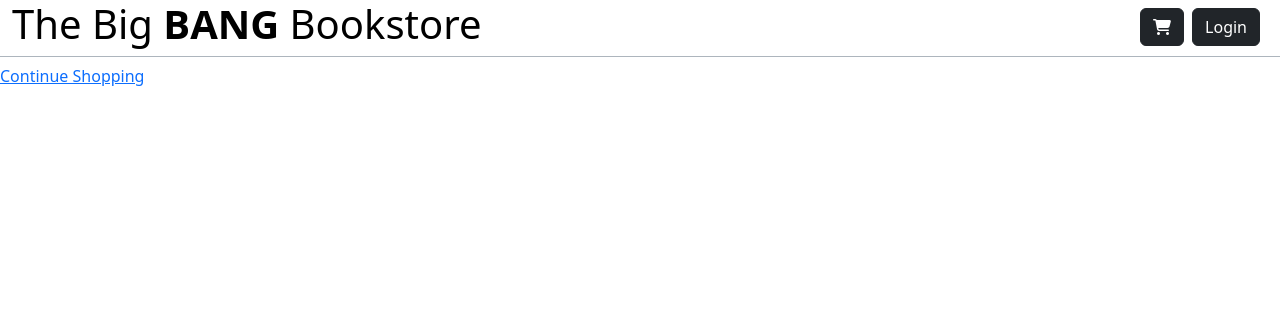
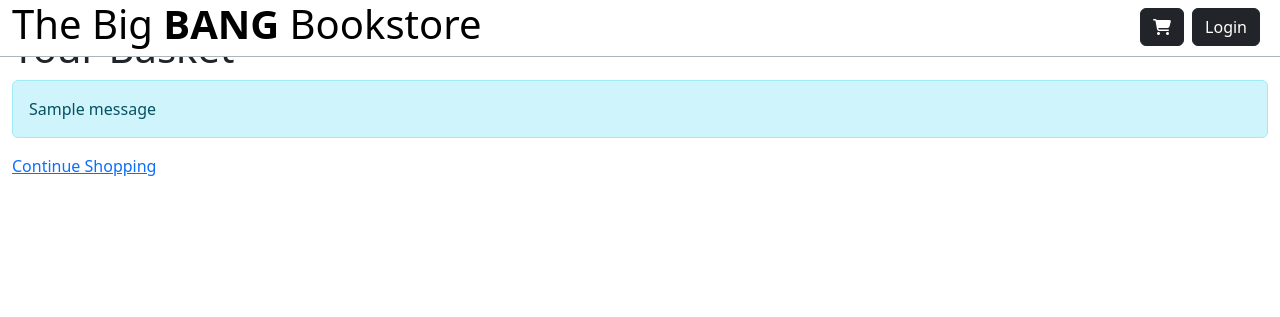
Before and after one commit to iftec/BigBangBookstore, a Django app: page /basket/ in a window 1280 px wide. Shown: the top 317 px of the page. Run offline with Django 5.2, Linux system fonts and the light colour scheme; tables that the repository leaves empty hold one stand-in row (values such as "Sample post"); one stand-in notice (Sample message) is shown; some libraries are stand-ins or nearby versions.

Commit message:
Update basket html
Add messages in when a book is deleted form the basket.

```diff
--- a/basket/templates/basket.html
+++ b/basket/templates/basket.html
@@ -3,11 +3,19 @@
 {% load static %}
 
 {% block content %}
+    <div class="container-fluid mt-4">
         <h1>Your Basket</h1>
+        {% if messages %}
+            <div class="alert alert-info">
+                {% for message in messages %}
+                    {{ message }}
+                {% endfor %}
+            </div>
+        {% endif %}
         <ul>
             {% for item in items %}
-            <li>{{ item.quantity }} x {{ item.product.name }} - £{{ item.total_price }}
-                <form method="post" action="{% url 'basket:remove-from-basket' item.product.id %}">
+                <li>{{ item.quantity }} x {{ item.product.name }} - £{{ item.line_cost }}
+                    <form method="post" action="{% url 'basket:remove-from-basket' item.id %}">
                         {% csrf_token %}
                         <button type="submit">Remove</button>
                     </form>
@@ -15,4 +23,5 @@
             {% endfor %}
         </ul>
         <a href="{% url 'store:storefront' %}">Continue Shopping</a>
+    </div>
 {% endblock content %}
```
Lines whose indentation alone changed are shown as unchanged.
